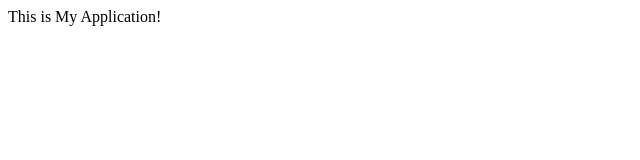
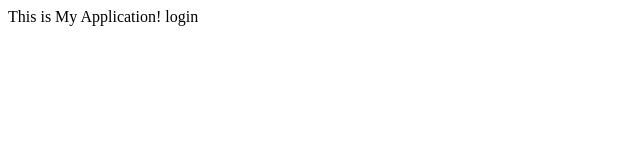
Before and after one commit to raghuram18113ram/my-application, a plain HTML site: page index.html in a window 1280 px wide. Shown: the full height of the page, 0-640 px from the left. Drawn offline with Linux system fonts and the light colour scheme.

Commit message:
new changes

```diff
--- /dev/null
+++ b/dir1/app1.js
@@ -0,0 +1 @@
+console.log('app1');
--- a/index.html
+++ b/index.html
@@ -4,5 +4,6 @@
 </head>
 <body>
 This is My Application!
+login
 </body>
 </html>
```
Also changed, not shown: login.html (added, +1 -0 lines), log.txt (added).
